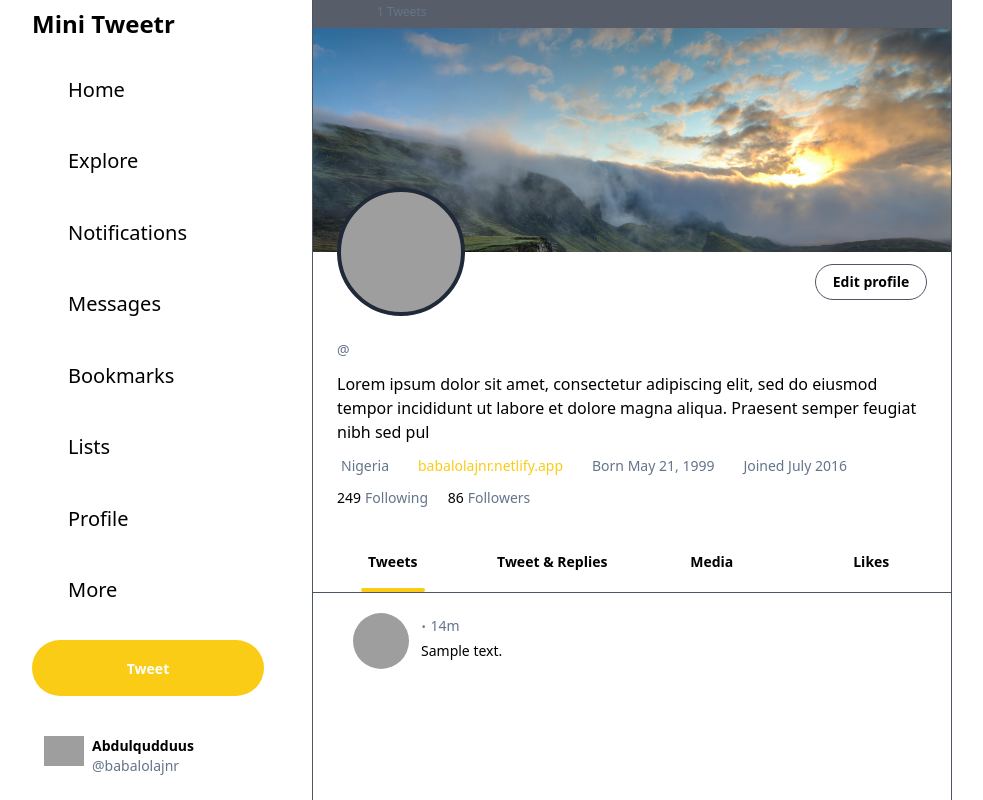
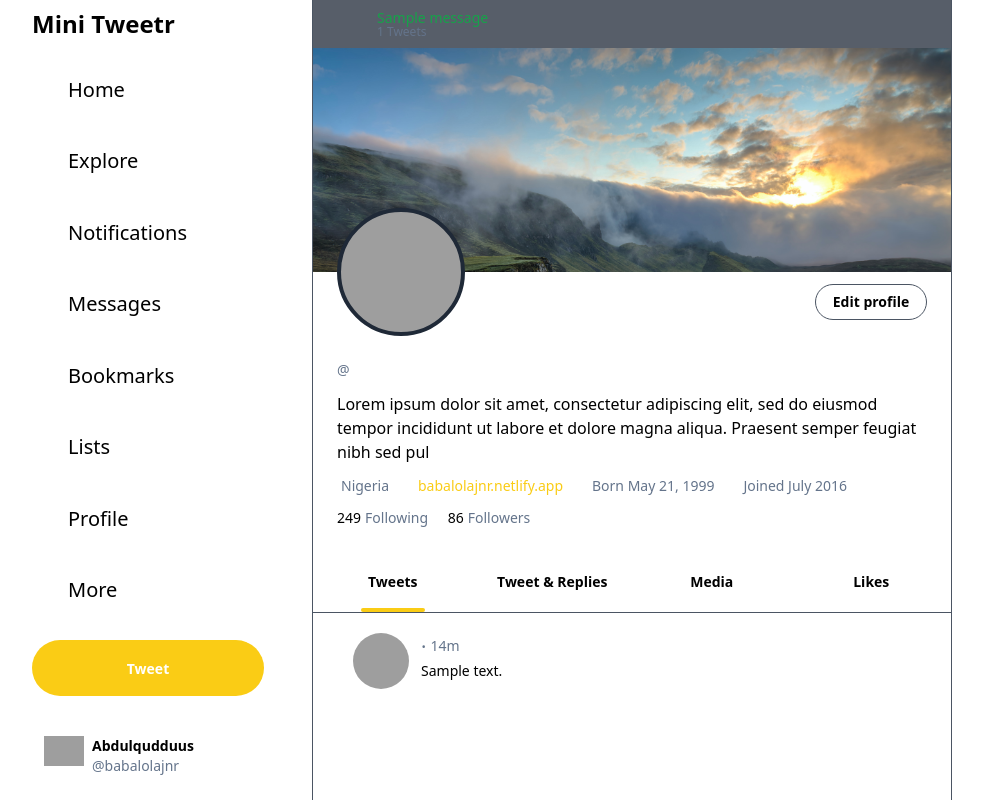
Before and after one commit to babalolajnr/mini_tweetr, a Django app: template user/templates/user/profile.html in a window 1280 px wide. Shown: the whole page, without its empty margins (8-991 px from the left). Run offline with Django 4.2, Linux system fonts and the light colour scheme; the template is opened without the code that fills it: most values are stand-ins (such as "Sample title", 1, 10 or a date in 2020); one stand-in notice (Sample message) is shown; style sheets or scripts are compiled from the project's sources; grey boxes are pictures that could not be loaded.

Commit message:
add success alert

```diff
--- a/user/templates/user/profile.html
+++ b/user/templates/user/profile.html
@@ -8,6 +8,11 @@
         <i class="fa-solid fa-arrow-left"></i>
       </div>
       <div class="pl-10 flex flex-col pb-2">
+        {% if messages %}
+          {% for message in messages %}
+            <div class="text-sm text-green-600">{{ message}}</div>
+          {% endfor %}
+        {% endif %}
         <span class="font-bold text-lg">{{ user.first_name }} {{ user.last_name }}</span>
         <span class="text-slate-500 text-xs -mt-1">{{ count_tweets }} Tweets</span>
       </div>
```
